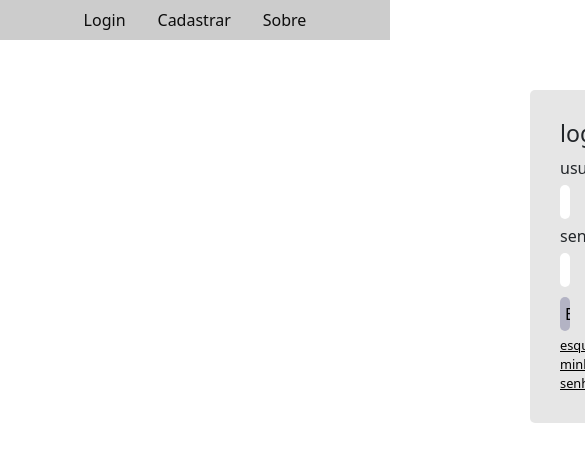
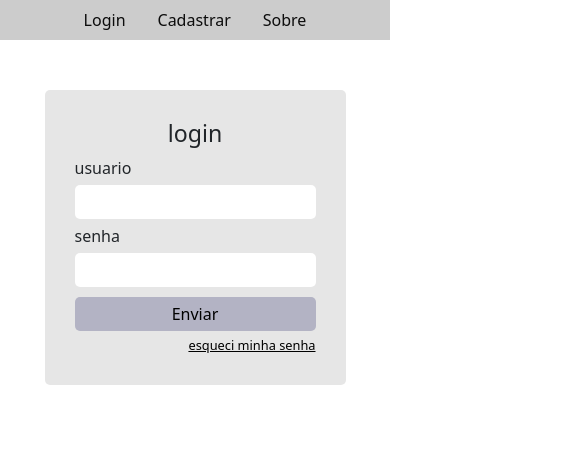
Before and after one commit to MariaEduarda94/Projeto-Extens-o, a plain HTML site: page projeto/index.html in a window 390 px wide. Shown: the top 462 px of the page, 585 px wide, since content can reach past the window. Drawn offline with nearby package versions, Linux system fonts and the light colour scheme.

Commit message:
alteração container

```diff
--- a/projeto/css/style.css
+++ b/projeto/css/style.css
@@ -1,3 +1,21 @@
+@media screen and (max-width: 844px) {
+    .rodape{
+        display: block;
+        margin: 0px 0px;
+    }
+    .container{
+        display: block;
+    }
+    .login-caixa{
+        display: block;
+        margin-left: 500px;
+        margin-right: 500px;
+    }
+}
+.container{
+    display: block;
+}
+
 .rodape{
     display: flex;
     flex-direction: row;
@@ -9,15 +27,15 @@
 .login{
     display: flex;
     flex-direction: column;
+    align-items: center;
+    margin: auto auto;
 }
 .login-caixa{
     display: flex;
     flex-direction: column;
     background-color: rgb(230, 230, 230);
     border-radius: 5px;
-    margin-top: 150px;
-    margin-left: 530px;
-    margin-right: 530px;
+    margin: 50px 530px;
     padding: 30px;
 
 }
--- a/projeto/index.html
+++ b/projeto/index.html
@@ -8,6 +8,7 @@
     <link href="https://cdn.jsdelivr.net/npm/bootstrap@5.0.2/dist/css/bootstrap.min.css" rel="stylesheet" integrity="sha384-EVSTQN3/azprG1Anm3QDgpJLIm9Nao0Yz1ztcQTwFspd3yD65VohhpuuCOmLASjC" crossorigin="anonymous">
     <script src="js\script.js"></script>
 </head>
+
 <body>
 
     <div>
@@ -23,10 +24,11 @@
             </li>
     </div>
 
+    <div class="container">
 
-    <div class="login" style="margin-top: 0px;" >
+        <div class="login" >
 
-        <form action="" method="post" class="login-caixa" style="margin-top: 50px;">
+            <form action="" method="post" class="login-caixa" >
 
                 <div style="text-align: center;">
                     <h3>login</h3>
@@ -45,5 +47,7 @@
             </form>
 
         </div>
+
+    </div>
 </body>
 </html>
```
Lines whose indentation alone changed are shown as unchanged.
